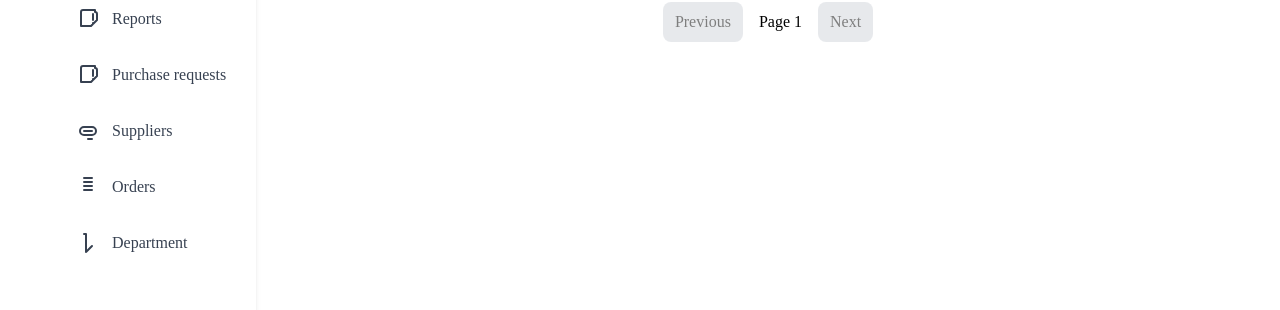
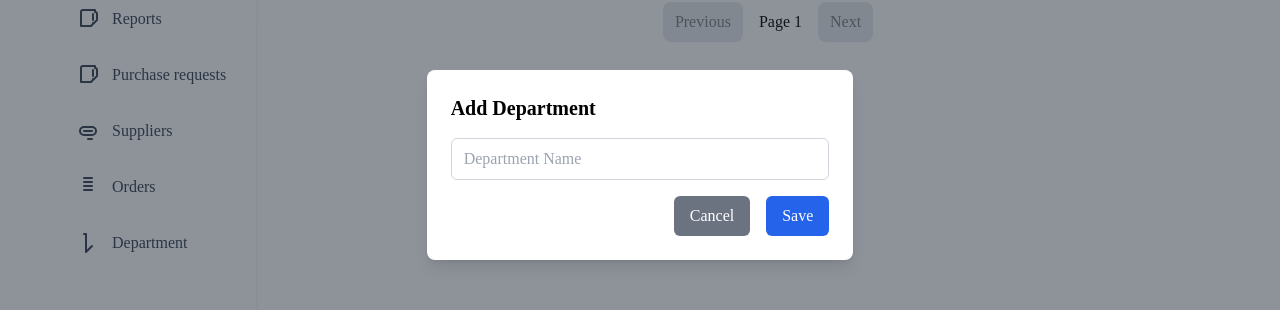
Before and after one commit to DiniduNethsara0423/hospital-inventorymanagement-system, a Next.js app: page /department in a window 1280 px wide. Both pictures are taken after a click on the button "Add New". Shown: the part 235-545 px from the top of the page. Built offline with nearby package versions, Linux system fonts and the light colour scheme; no server answers.

Commit message:
updated department page with new features and bug fixes

```diff
--- a/src/app/(pages)/department/page.tsx
+++ b/src/app/(pages)/department/page.tsx
@@ -8,12 +8,10 @@ import { postDepartment, getDepartments, updateDepartment, deleteDepartment } fr
 interface Department {
   id: number;
   name: string;
-  head?: string; // Optional field for department head
 }
 
 function DepartmentsPage() {
   const [departments, setDepartments] = useState<Department[]>([]);
-  const [selectedDepartment, setSelectedDepartment] = useState<Department | null>(null);
   const [openPopup, setOpenPopup] = useState(false);
   const [loading, setLoading] = useState(false);
   const [editingDepartment, setEditingDepartment] = useState<Department | null>(null);
@@ -23,14 +21,14 @@ function DepartmentsPage() {
   const [pageSize, setPageSize] = useState(5);
   const [totalItems, setTotalItems] = useState(0);
 
-  const router = useRouter(); // Router for navigation
+  const router = useRouter();
 
   const fetchDepartments = async () => {
     setLoading(true);
     try {
       const response = await getDepartments(currentPage, pageSize);
       if (response) {
-        setDepartments(response); // Assuming API returns data for the current page
+        setDepartments(response || []); // Assuming API returns data array
         setTotalItems(response.totalCount || 0); // Assuming API returns totalCount
       } else {
         console.error("Invalid API response:", response);
@@ -52,16 +50,18 @@ function DepartmentsPage() {
 
   const totalPages = Math.ceil(totalItems / pageSize);
 
-  const handleAddOrUpdateDepartment = async (data: { id?: number; name: string }) => {
+  const handleAddOrUpdateDepartment = async (name: string) => {
     setLoading(true);
     try {
-      if (data.id) {
-        await updateDepartment(data); // Update if ID exists
+      if (editingDepartment?.id) {
+        // Edit existing department
+        await updateDepartment({ id: editingDepartment.id, name });
       } else {
-        await postDepartment(data); // Add new department
+        // Add new department
+        await postDepartment({ name });
       }
       setOpenPopup(false);
-      setEditingDepartment(null);
+      setEditingDepartment(null); // Reset editing state after saving
       fetchDepartments(); // Refresh the list
     } catch (error) {
       console.error("Failed to save department:", error);
@@ -70,6 +70,7 @@ function DepartmentsPage() {
       setLoading(false);
     }
   };
+
 
   const handleDeleteDepartment = async (id: number) => {
     if (confirm("Are you sure you want to delete this department?")) {
@@ -159,6 +160,56 @@ function DepartmentsPage() {
           Next
         </button>
       </div>
+
+      {/* Popup for Adding/Editing Departments */}
+      {openPopup && (
+  <div className="fixed inset-0 bg-gray-800 bg-opacity-50 flex justify-center items-center">
+    <div className="bg-white p-6 rounded-lg shadow-lg w-1/3">
+      <h2 className="text-xl font-bold mb-4">
+        {editingDepartment ? "Edit Department" : "Add Department"}
+      </h2>
+      <input
+        type="text"
+        placeholder="Department Name"
+        value={editingDepartment?.name || ""}
+        className="w-full border border-gray-300 rounded-md px-3 py-2 mb-4"
+        onChange={(e) => {
+          const updatedName = e.target.value;
+          if (editingDepartment) {
+            setEditingDepartment({ ...editingDepartment, name: updatedName });
+          } else {
+            setEditingDepartment({ id: 0, name: updatedName }); // Temporary state for new department
+          }
+        }}
+      />
+      <div className="flex justify-end space-x-4">
+        <button
+          className="bg-gray-500 text-white px-4 py-2 rounded-md"
+          onClick={() => {
+            setOpenPopup(false);
+            setEditingDepartment(null); // Reset state on cancel
+          }}
+        >
+          Cancel
+        </button>
+        <button
+          className="bg-blue-600 text-white px-4 py-2 rounded-md"
+          onClick={() => {
+            const departmentName = editingDepartment?.name || "";
+            if (!departmentName.trim()) {
+              alert("Department name is required.");
+              return;
+            }
+            handleAddOrUpdateDepartment(departmentName);
+          }}
+        >
+          Save
+        </button>
+      </div>
+    </div>
+  </div>
+)}
+
     </div>
   );
 }
```
